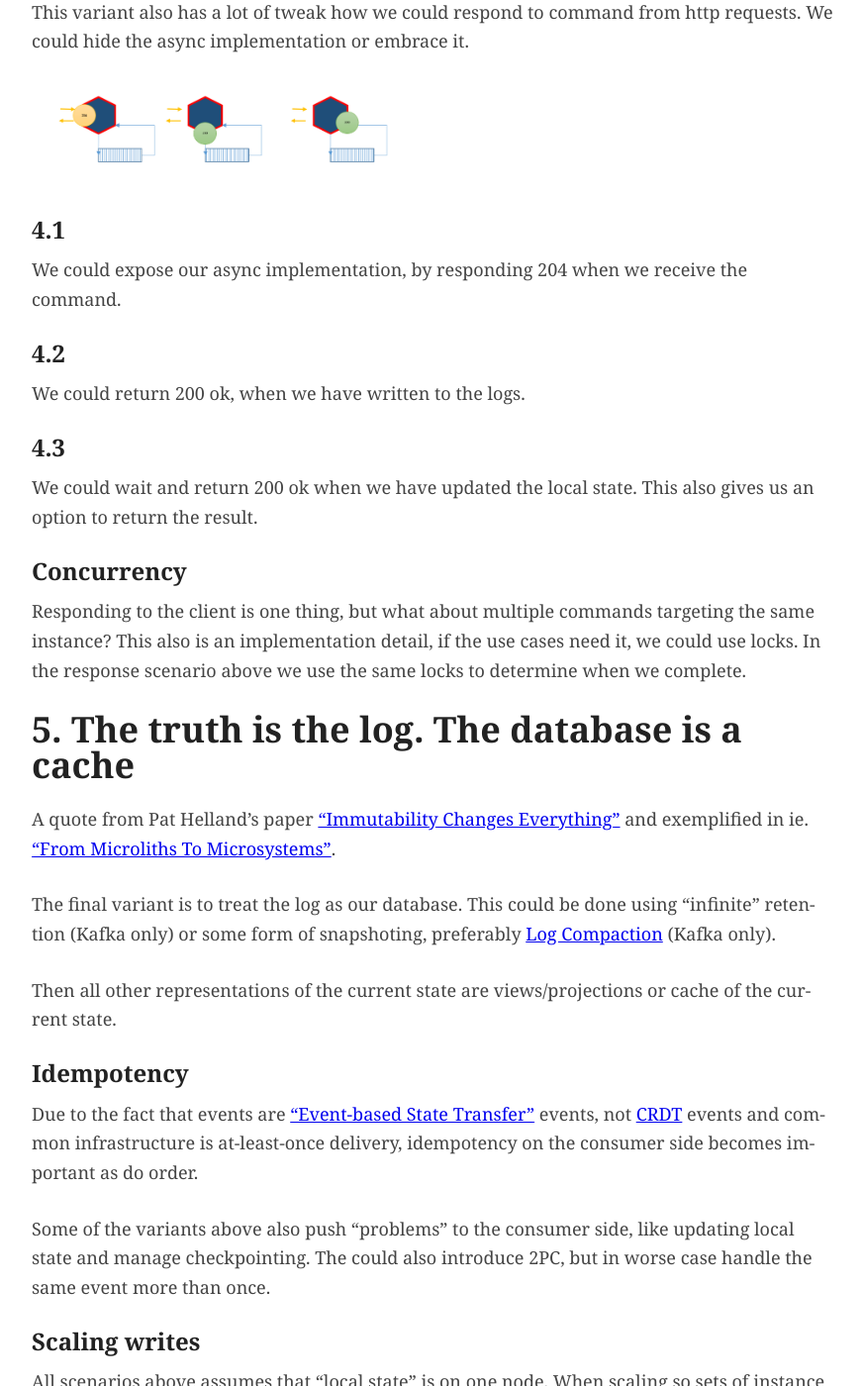
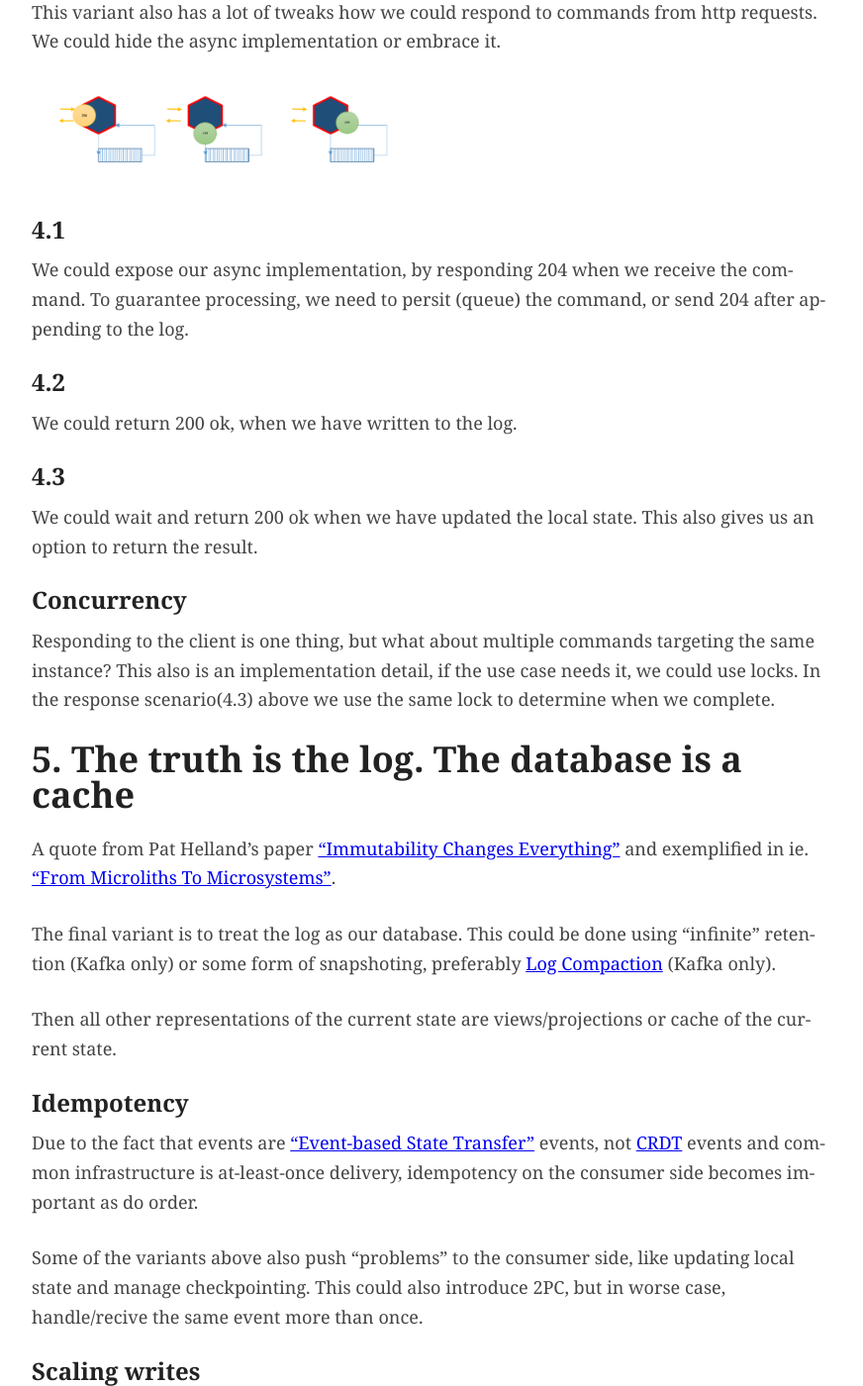
Before and after one commit to perokvist/event-driven-architecture, a Jekyll site: the page built from index.md, in a window 1280 px wide and 1400 px high, scrolled down 3940 px. Shown: the whole window at 99% size, without its empty margins (203-1075 px from the left). Built offline with Jekyll 4.4.1, drawn with Linux system fonts in a browser that asks for light colours; our own code applies the rules of GitHub Pages for plain Markdown files; some of the changed text lies outside the part shown.

Commit message:
minor fixes

```diff
--- a/index.md
+++ b/index.md
@@ -11,7 +11,7 @@ Please give feedback and report issues on the [GitHub repository](https://github
 
 ## Introduction
 
-Follow-up for [Practial experiences with Microservices in the cloud](https://www.slideshare.net/Perkvist1/practical-experiences-with-microservices-in-the-cloud).
+Follow-up to [Practial experiences with Microservices in the cloud](https://www.slideshare.net/Perkvist1/practical-experiences-with-microservices-in-the-cloud).
 
 ---
 
@@ -69,20 +69,23 @@ This have similarities with using logs to avoid dual writes as detailed in [kafk
 
 ![integration through log](assets/service_log_integration.png)
 
-This variant also has a lot of tweak how we could respond to command from http requests. We could hide the async implementation or embrace it.
+This variant also has a lot of tweaks how we could respond to commands from http requests. We could hide the async implementation or embrace it.
 
 
 ![response options](assets/response_options.png)
 
 ### 4.1
 We could expose our async implementation, by responding 204 when we receive the command.
+To guarantee processing, we need to persit (queue) the command, or send 204 after appending to the log.
+
 ### 4.2
-We could return 200 ok, when we have written to the logs.
+We could return 200 ok, when we have written to the log.
+
 ### 4.3
 We could wait and return 200 ok when we have updated the local state. This also gives us an option to return the result.
 
 ### Concurrency
-Responding to the client is one thing, but what about multiple commands targeting the same instance? This also is an implementation detail, if the use cases need it, we could use locks. In the response scenario above we use the same locks to determine when we complete.
+Responding to the client is one thing, but what about multiple commands targeting the same instance? This also is an implementation detail, if the use case needs it, we could use locks. In the response scenario(4.3) above we use the same lock to determine when we complete.
 
 ## 5. The truth is the log. The database is a cache
 
@@ -96,7 +99,7 @@ Then all other representations of the current state are views/projections or cac
 
 Due to the fact that events are ["Event-based State Transfer"](https://martinfowler.com/videos.html#many-meanings-event) events, not [CRDT](https://en.wikipedia.org/wiki/Conflict-free_replicated_data_type) events and common infrastructure is at-least-once delivery, idempotency on the consumer side becomes important as do order.
 
-Some of the variants above also push "problems" to the consumer side, like updating local state and manage checkpointing. The could also introduce 2PC, but in worse case handle the same event more than once.
+Some of the variants above also push "problems" to the consumer side, like updating local state and manage checkpointing. This could also introduce 2PC, but in worse case, handle/recive the same event more than once.
 
 ### Scaling writes
 
@@ -158,7 +161,6 @@ In the *EventProcessor* we use locks as mentioned in the variants above.
 <script src="https://gist.github.com/gregoryyoung/7677671.js"></script>
 [8 lines of code - video](https://www.infoq.com/presentations/8-lines-code-refactoring)
 <script src="https://gist.github.com/perokvist/2310c6f7a2bc2c16b86332903e369899.js"></script>
-
 ### EventProcessor
 
 <script src="https://gist.github.com/perokvist/ef866f886df25d93ef7e9cca283456c0.js"></script>
```
